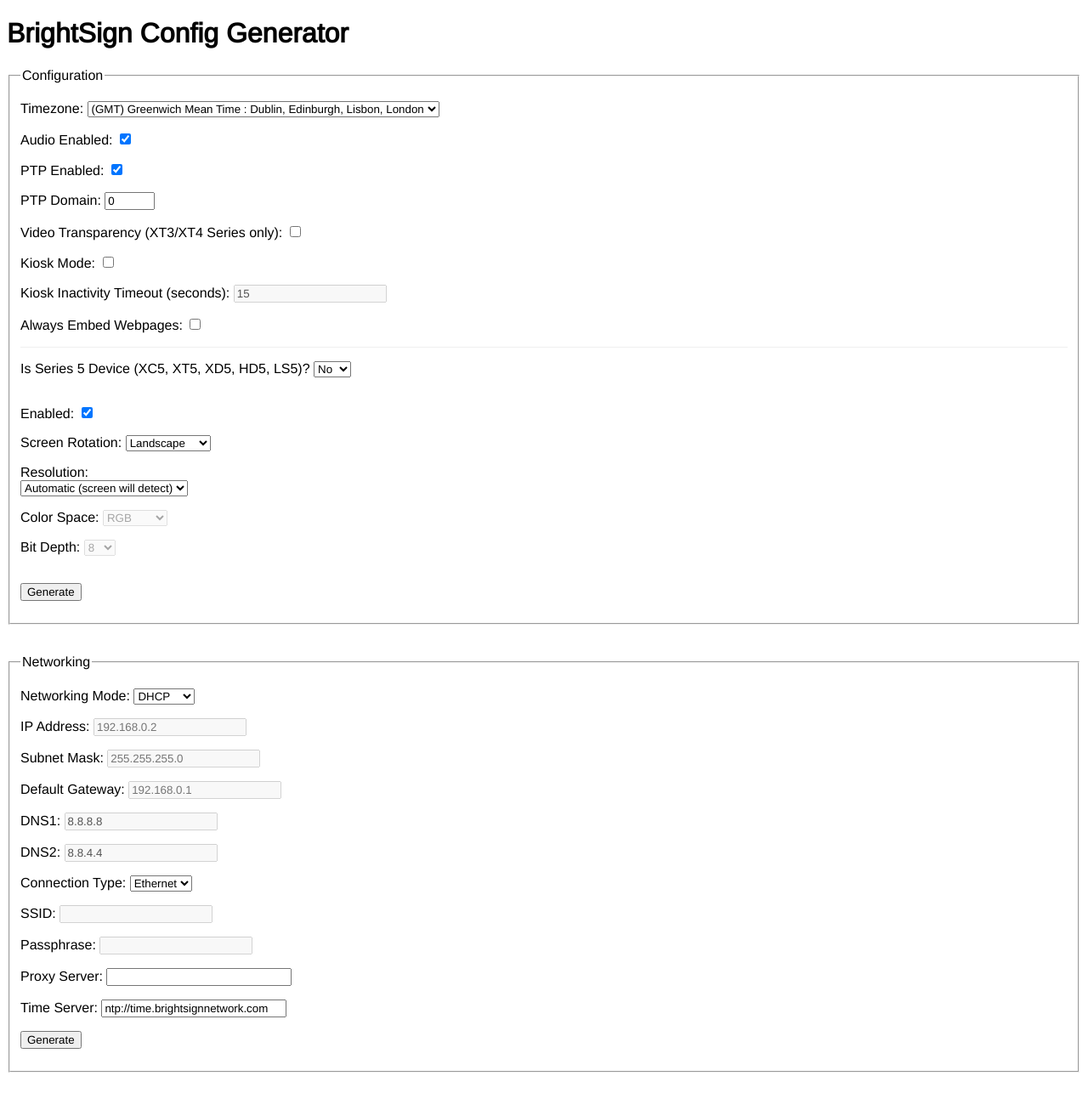
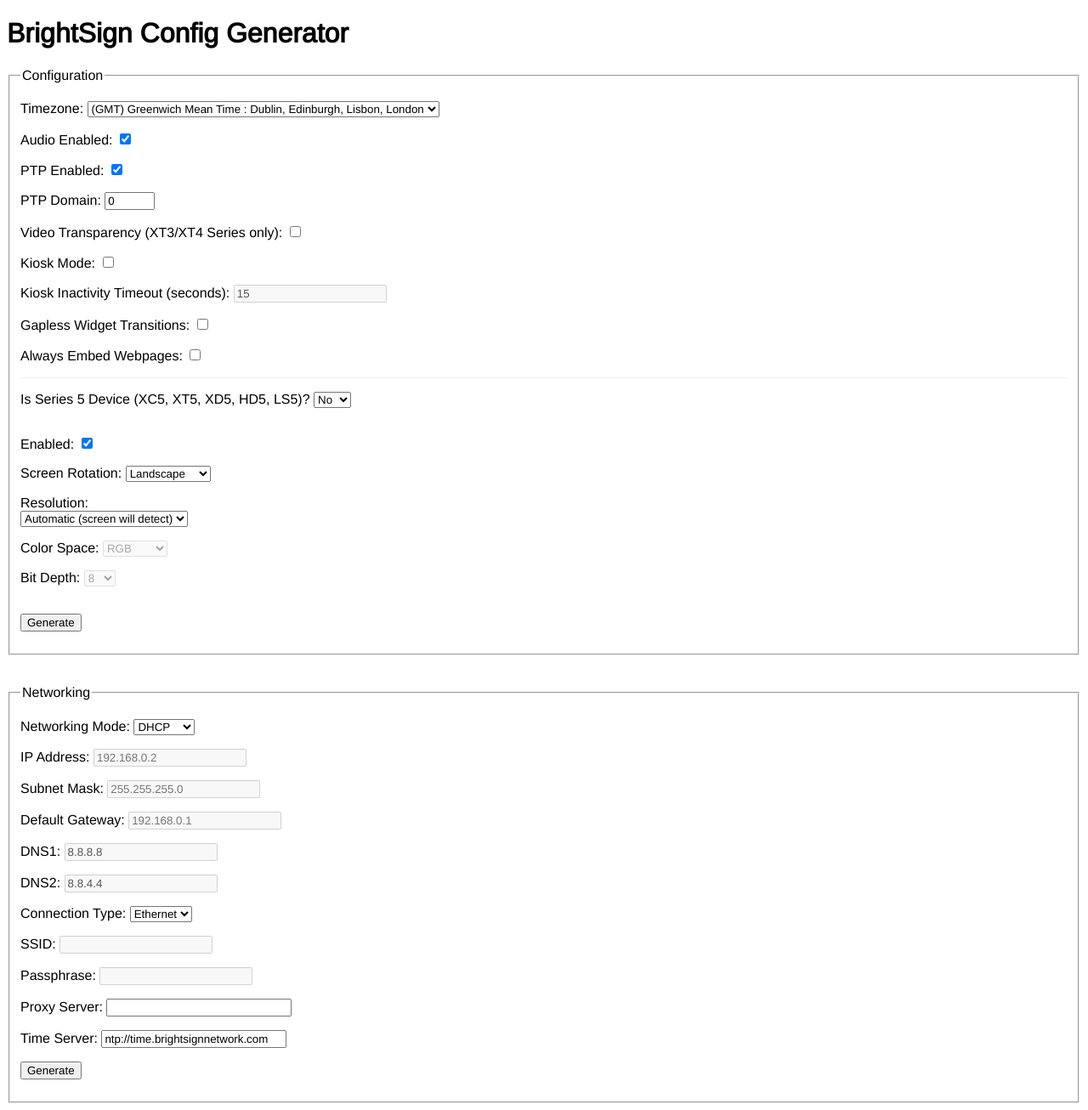
Before and after one commit to signagelive/signagelive.github.io, a Jekyll site: the page BrightSign/index.html, which Jekyll copies as it is, in a window 1280 px wide. Shown: the whole page at 85% size. Built offline with Jekyll 4.4.1, drawn with Linux system fonts in a browser that asks for light colours; nearby versions of some CDN libraries; before the commit the page ends 1270 px from its top, so only the background shows below that.

Commit message:
Added gapless widget transitions support

```diff
--- a/BrightSign/index.html
+++ b/BrightSign/index.html
@@ -59,6 +59,10 @@
             value="15"
             disabled
           /><br />
+        </p>
+        <p>
+          <label>Gapless Widget Transitions:</label>
+          <input type="checkbox" id="gaplessWidgetTransitionsEnabled" /><br />
         </p>
         <p>
           <label>Always Embed Webpages:</label>
--- a/BrightSign/js/main.js
+++ b/BrightSign/js/main.js
@@ -439,6 +439,9 @@
     $("#inactivityTimeout").val()
   );
 
+  // Gapless Widget Transitions
+  settings.gaplessWidgetTransitions = $("#gaplessWidgetTransitionsEnabled").is(":checked");
+
   // Always Embed Webpages
   settings.alwaysEmbedWebpages = new Object();
   settings.alwaysEmbedWebpages.enabled = $("#alwaysEmbedWebpagesEnabled").is(":checked");
```
